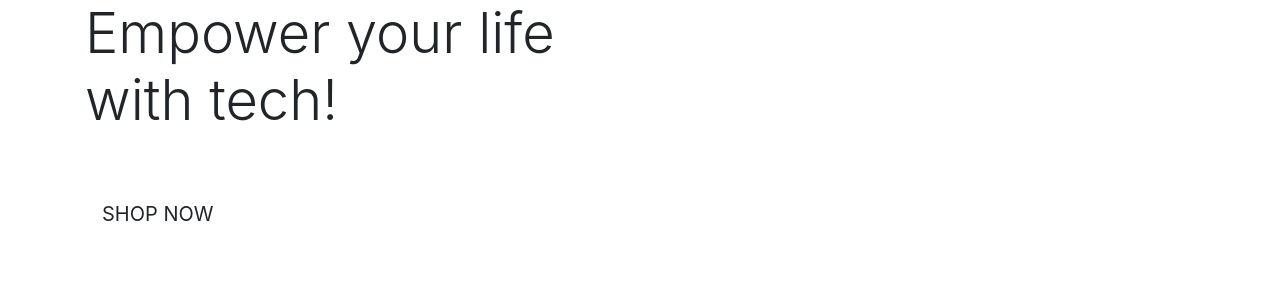
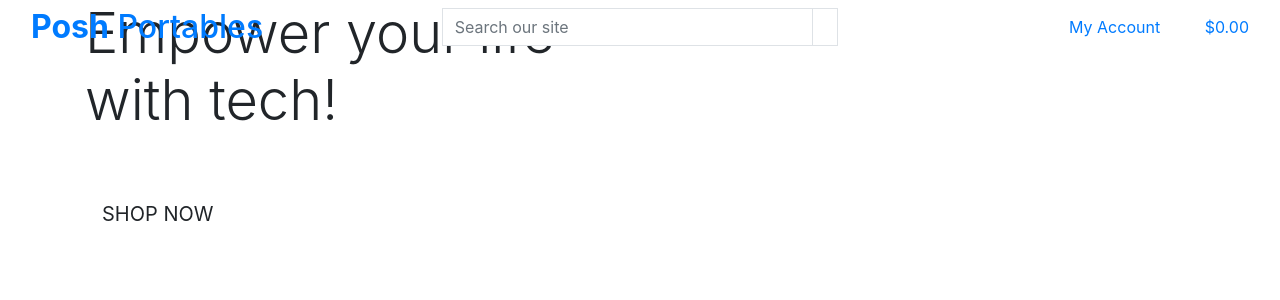
Before and after one commit to pecheylauren02/mp5_posh_portables, a Django app: page / in a window 1280 px wide. Shown: the top 300 px of the page. Run offline with Django 3.2, Linux system fonts and the light colour scheme.

Commit message:
add main page header

```diff
--- a/templates/base.html
+++ b/templates/base.html
@@ -43,7 +43,79 @@
 
 <body>
 
-<header class="container-fluid fixed-top"></header>
+    <header class="container-fluid fixed-top">
+        <div class="row">
+            <!-- Navbar  -->
+            <div class="col-12 col-lg-4 my-auto py-1 py-lg-0 text-center text-lg-left">
+                <a href="{% url 'home' %}" class="nav-link main-logo-link">
+                    <h2 class="logo-font text-black my-0"><strong>Posh</strong> Portables</h2>
+                </a>
+            </div>
+
+            <!-- Form -->
+            <div class="col-12 col-lg-4 my-auto py-1 py-lg-0">
+                <form method="GET" action="">
+                    <div class="input-group w-100">
+                        <!-- This is what will be submitted to the action url -->
+                        <input class="form-control border border-black rounded-0" type="text" name="q"
+                            placeholder="Search our site">
+                        <div class="input-group-append">
+                            <button class="form-control btn btn-black border border-black rounded-0" type="submit">
+                                <span class="icon">
+                                    <i class="fas fa-search"></i>
+                                </span>
+                            </button>
+                        </div>
+                    </div>
+                </form>
+            </div>
+
+            <!-- Account and shopping bag links -->
+            <div class="col-12 col-lg-4 my-auto py-1 py-lg-0">
+                <!-- List will be unordered to ensure on bullets -->
+                <ul class="list-inline list-unstyled text-center text-lg-right my-0">
+                    <!-- Dropdown list -->
+                    <li class="list-inline-item dropdown">
+                        <a class="text-black nav-link" href="#" id="user-options" data-toggle="dropdown"
+                            aria-haspopup="true" aria-expanded="false">
+                            <div class="text-center">
+                                <div><i class="fas fa-user fa-lg"></i></div>
+                                <p class="my-0">My Account</p>
+                            </div>
+                        </a>
+                        <div class="dropdown-menu border-0" aria-labelledby="user-options">
+                            {% if request.user.is_authenticated %}
+                            {% if request.user.is_superuser %}
+                            <a href="" class="dropdown-item">Product Management</a>
+                            {% endif %}
+                            <a href="" class="dropdown-item">My Profile</a>
+                            <a href="{% url 'account_logout' %}" class="dropdown-item">Logout</a>
+                            {% else %}
+                            <a href="{% url 'account_signup' %}" class="dropdown-item">Register</a>
+                            <a href="{% url 'account_login' %}" class="dropdown-item">Login</a>
+                            {% endif %}
+                        </div>
+                    </li>
+                    <li class="list-inline-item">
+                        <a class="{% if grand_total %}text-info font-weight-bold{% else %}text-black{% endif %} nav-link"
+                            href="">
+                            <div class="text-center">
+                                <div><i class="fas fa-shopping-bag fa-lg"></i></div>
+                                <p class="my-0">
+                                    <!-- Displays a total to 2 decimal places -->
+                                    {% if grand_total %}
+                                    ${{ grand_total|floatformat:2 }}
+                                    {% else %}
+                                    $0.00
+                                    {% endif %}
+                                </p>
+                            </div>
+                        </a>
+                    </li>
+                </ul>
+            </div>
+        </div>
+    </header>
 
     {% if messages %}
     <div class="message-container"></div>
```
Also changed, not shown: favicon.png (added). Lines whose indentation alone changed are shown as unchanged.
